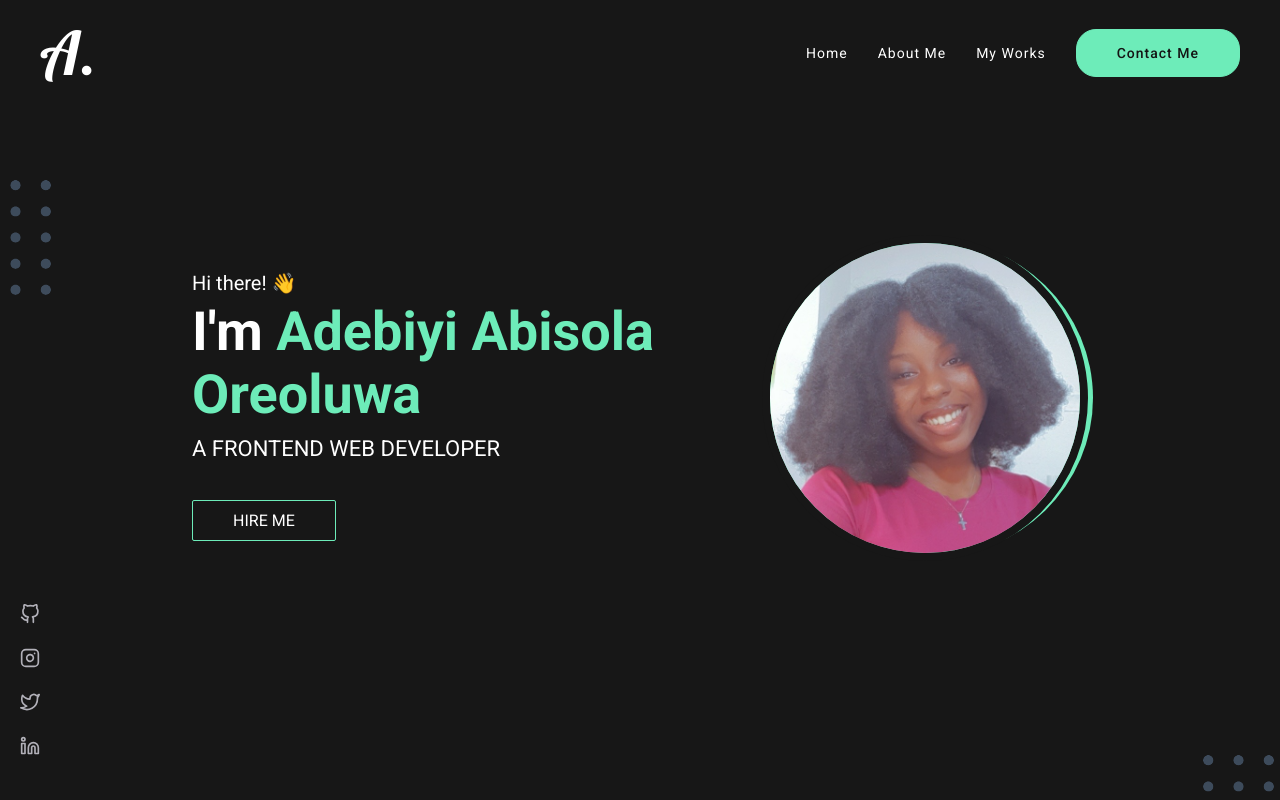
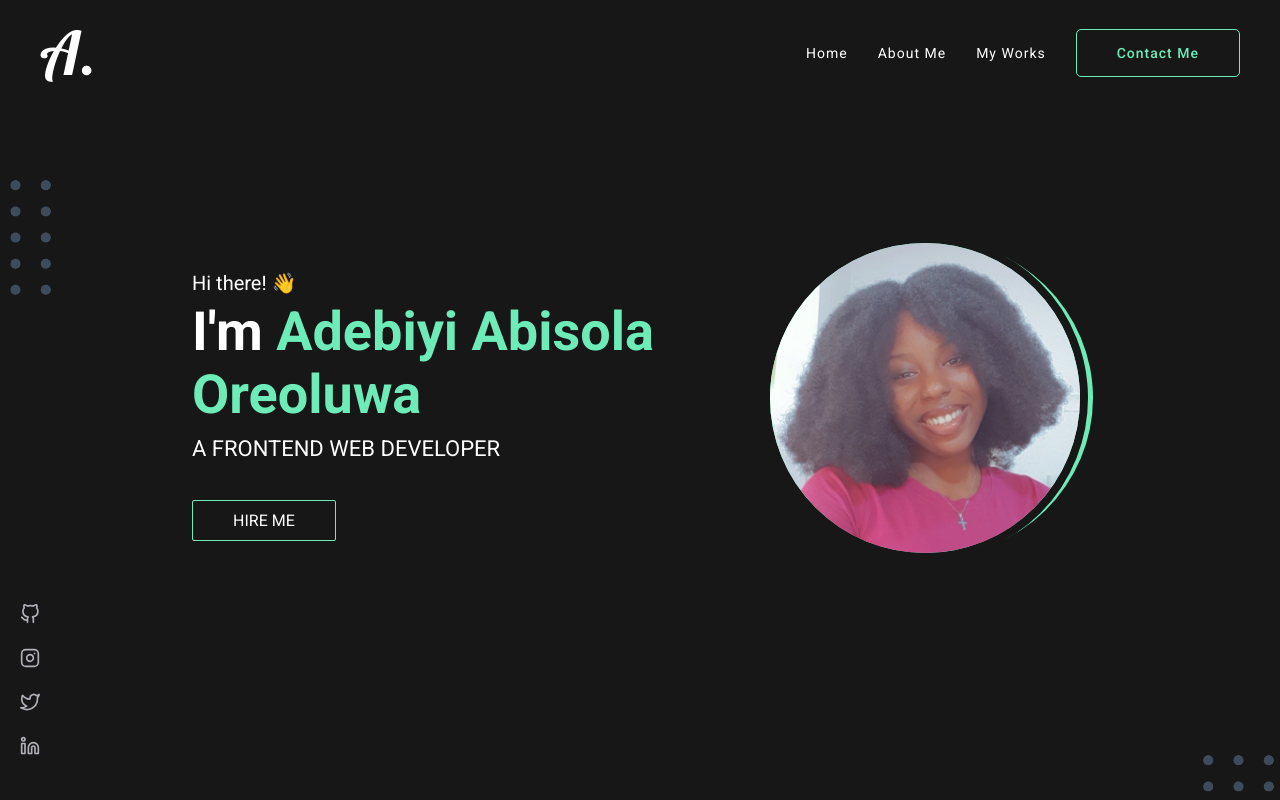
Before and after one commit to bisoladebiyi/my-portfolio, a React (Create React App) app: page / in a window 1280 px wide. Shown: the top 800 px of the page. Built offline with nearby package versions, Linux system fonts and the light colour scheme.

Commit message:
changed background of side navbar

```diff
--- a/src/App.css
+++ b/src/App.css
@@ -78,18 +78,18 @@ a {
 
 .btn-contact {
   padding: 15px 40px;
-  background: #6DECB9;
+
   border: 1px solid #6DECB9;
-  border-radius: 20px;
+  border-radius: 5px;
   cursor: pointer;
   font-weight: 500;
   transition: background ease-in-out .3s;
-  color: #141414;
+  color: #6DECB9;
 }
 .btn-contact:hover {
-  background: transparent;
+  background: #6DECB9;
   border: 1px solid #6DECB9;
-  color: #fff;
+  color: #000;
 }
 
 
@@ -391,7 +391,7 @@ text-align: left;
 .viewmore a {
   color: #6DECB9;
   font-size: 13px;
-  transition: color ease-in-out .3s;
+  transition: all ease-in-out .3s;
 
 }
 .viewmore a:hover {
@@ -446,14 +446,15 @@ text-align: left;
 .side-nav{
   width: 50%;
   height: 100vh;
-  background: #6DECB9;
+  background: rgb(28, 27, 27);
   z-index: 999;
   position: fixed;
   top: 0;
   right: -1000px;
   transition: right ease-in-out .5s;
   font-size: 13px;
-  box-shadow: 0 5px 15px #2e2e2e;
+  box-shadow: 0 5px 15px #111111;
+
 }
 .side-nav-items {
   margin-top: 70px;
@@ -468,6 +469,7 @@ text-align: left;
   text-transform: uppercase;
   text-align: center;
   transition: right ease-in-out .5s;
+  color: #fff;
 
 }
 .close {
@@ -479,6 +481,7 @@ text-align: left;
   outline: none;
   top: 20px;
   right: 20px;
+
 }
 
 
```
Also changed, not shown: src/pages/more-works.jsx (added, +11 -0 lines), src/images/close.svg.
